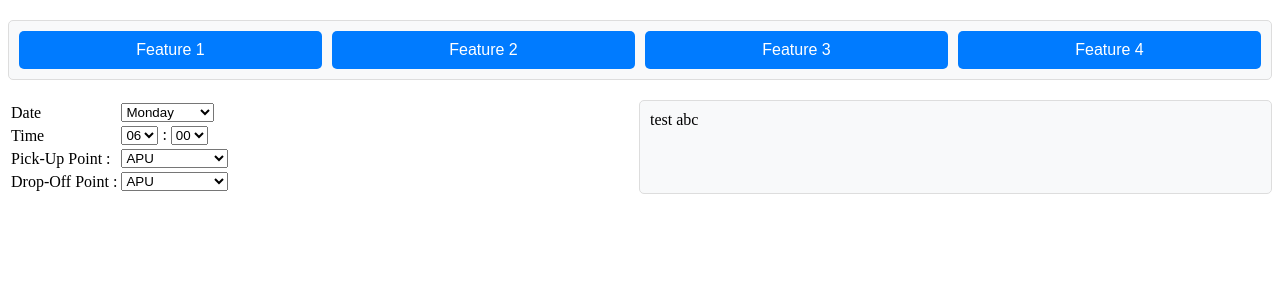
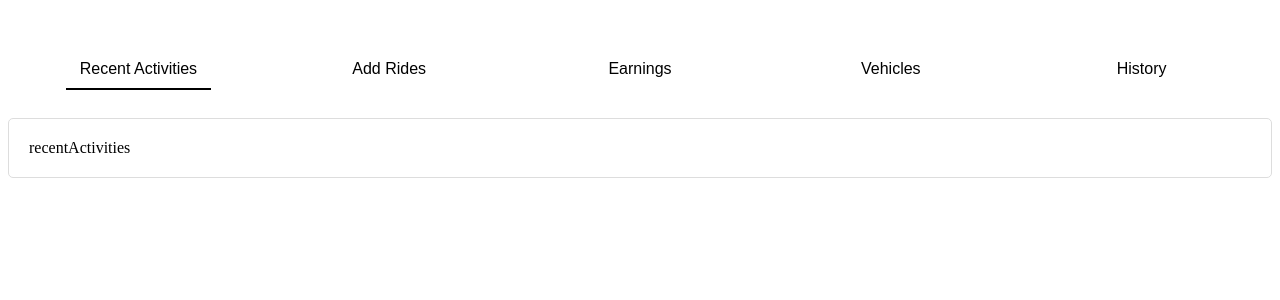
Before and after one commit to WeeLip0513/Capstone-Project, a PHP site: page /driverPage.html in a window 1280 px wide. Shown: the top 300 px of the page. Run offline with PHP 8.4, Linux system fonts and the light colour scheme.

Commit message:
driver page update

```diff
--- a/carpool/css/driverPage.css
+++ b/carpool/css/driverPage.css
@@ -1,26 +1,27 @@
 .features {
     display: flex;
-    justify-content: space-between;
+    justify-content: space-around;
     align-items: center;
     gap: 10px;
     margin-top: 20px;
     padding: 10px;
-    background-color: #f8f9fa;
-    border: 1px solid #ddd;
-    border-radius: 5px;
+    /* background-color: #f8f9fa; */
+    /* border: 1px solid #ddd; */
+    /* border-radius: 5px; */
 }
 
 .feature {
     flex: 1;
     padding: 10px 20px;
-    background-color: #007bff;
-    color: #ffffff;
+    background-color: #ffffff;
+    color: #000000;
     border: none;
     border-radius: 5px;
     cursor: pointer;
     font-size: 16px;
     text-align: center;
     position: relative;
+    transition: background-color 0.3s ease;
 }
 
 .feature::after {
@@ -30,7 +31,7 @@
     left: 50%;
     width: 0;
     height: 2px;
-    background-color: #ffffff;
+    background-color: #000000;
     transition: width 0.3s ease, left 0.3s ease;
 }
 
@@ -42,35 +43,39 @@
 
 .contents {
     margin-top: 20px;
-}
-
-.scheduleContent,
-.historyContent,
-.earningsContent,
-.vehicleContent {
-    display: none;
-}
-
-.scheduleContent.active,
-.historyContent.active,
-.earningsContent.active,
-.vehicleContent.active {
-    display: block;
-}
-
-.addRides {
-    flex: 1;
-}
-
-.displayRides {
-    flex: 1;
-    background-color: #f8f9fa;
-    padding: 10px;
+    padding: 20px;
+    background-color: #ffffff;
     border: 1px solid #ddd;
     border-radius: 5px;
 }
 
-.scheduleContent {
+.ridesContent,
+.activityContent,
+.earningsContent,
+.vehicleContent,
+.historyContent {
+    display: none;
+}
+
+/* Flex layout for the rides content */
+.ridesContent {
     display: flex;
     gap: 20px;
 }
+
+.addTable {
+    flex: 1;
+}
+
+.addedRides {
+    flex: 1;
+}
+
+/* Optional styling for the addTable and addedRides sections */
+.addTable table, .addedRides table {
+    /* width: 100%; */
+}
+
+button {
+    margin-top: 20px; /* Add spacing above the button */
+}
--- a/carpool/driverPage.html
+++ b/carpool/driverPage.html
@@ -1,44 +1,60 @@
 <!DOCTYPE html>
 <html lang="en">
   <head>
-        <meta charset="UTF-8">
-        <meta name="viewport" content="width=device-width, initial-scale=1.0">
-        <title>Button Features</title>
-        <link rel="stylesheet" href="css/driverPage.css">
+    <meta charset="UTF-8" />
+    <meta name="viewport" content="width=device-width, initial-scale=1.0" />
+    <title>Driver</title>
+    <link rel="stylesheet" href="css/driverPage.css" />
   </head>
   <body>
     <div class="features">
-            <button id="activity" class="feature"
-                data-content="scheduleContent">Feature 1</button>
-            <button id="history" class="feature"
-                data-content="historyContent">Feature 2</button>
-            <button id="earnings" class="feature"
-                data-content="earningsContent">Feature 3</button>
-            <button id="vehicles" class="feature"
-                data-content="vehicleContent">Feature 4</button>
+      <button
+        id="recentActivities"
+        class="feature"
+        data-content="activityContent"
+      >
+        Recent Activities
+      </button>
+      <button id="addRides" class="feature" data-content="ridesContent">
+        Add Rides
+      </button>
+      <button id="earnings" class="feature" data-content="earningsContent">
+        Earnings
+      </button>
+      <button id="vehicles" class="feature" data-content="vehicleContent">
+        Vehicles
+      </button>
+      <button id="history" class="feature" data-content="historyContent">
+        History
+      </button>
     </div>
     <div class="contents">
-            <div class="scheduleContent">
-                <div class="addRides">
-                    <table>
+      <div class="activityContent">recentActivities</div>
+      <div class="ridesContent" style="display: none">
+        <form action="" method="post" id="addRide">
+          <div class="center">
+            <table class="addRideTable">
               <tr>
-                            <td>Date</td>
                 <td>
-                                <select id="weekdays" name="weekdays">
+                  <h2>Day :</h2>
+                </td>
+                <td>
+                  <select name="day" id="day" required>
                     <option value="monday">Monday</option>
                     <option value="tuesday">Tuesday</option>
                     <option value="wednesday">Wednesday</option>
                     <option value="thursday">Thursday</option>
                     <option value="friday">Friday</option>
                   </select>
+                  <span class="error" id="dayError"></span>
                 </td>
               </tr>
               <tr>
                 <td>
-                                Time
+                  <h2>Time :</h2>
                 </td>
                 <td>
-                                <select id="hour" name="hour">
+                  <select name="hour" id="hour" required>
                     <option value="06">06</option>
                     <option value="07">07</option>
                     <option value="08">08</option>
@@ -53,8 +69,7 @@
                     <option value="17">17</option>
                     <option value="18">18</option>
                   </select>
-                                :
-                                <select id="min" name="min">
+                  <select name="minute" id="minute" required>
                     <option value="00">00</option>
                     <option value="05">05</option>
                     <option value="10">10</option>
@@ -68,41 +83,50 @@
                     <option value="50">50</option>
                     <option value="55">55</option>
                   </select>
+                  <span class="error" id="timeError"></span>
                 </td>
               </tr>
               <tr>
                 <td>
-                                Pick-Up Point :
+                  <h2>Pick-Up Point :</h2>
                 </td>
                 <td>
-                                <select id="pickUpPoint" name="pickUpPoint">
+                  <select name="pickup" id="pickup" required>
                     <option value="apu">APU</option>
-                                    <option value="lrt">LRT Bukit Jalil</option>
-                                    <option value="sriPetaling">APU</option>
+                    <option value="lrt_bukit_jalil">LRT Bukit Jalil</option>
                   </select>
+                  <span class="error" id="pickupError"></span>
                 </td>
               </tr>
               <tr>
                 <td>
-                                Drop-Off Point :
+                  <h2>Drop-Off Point :</h2>
                 </td>
                 <td>
-                                <select id="dropOffPoint" name="dropOffPoint">
+                  <select name="dropoff" id="dropoff" required>
                     <option value="apu">APU</option>
-                                    <option value="lrt">LRT Bukit Jalil</option>
-                                    <option value="sriPetaling">APU</option>
+                    <option value="lrt_bukit_jalil">LRT Bukit Jalil</option>
                   </select>
+                  <span class="error" id="dropoffError"></span>
+                </td>
+              </tr>
+              <tr>
+                <td colspan="2" style="text-align: center">
+                  <input
+                    type="submit"
+                    value="Submit"
+                    name="btnSubmit"
+                    class="button"
+                  />
                 </td>
               </tr>
             </table>
           </div>
-                <div class="displayRides">
-                    test abc
+        </form>
       </div>
-            </div>
-            <div class="historyContent" style="display: none;">testing2</div>
-            <div class="earningsContent" style="display: none;">testing3</div>
-            <div class="vehicleContent" style="display: none;">testing4</div>
+      <div class="earningsContent" style="display: none">earning</div>
+      <div class="vehicleContent" style="display: none">vehicle</div>
+      <div class="historyContent" style="display: none">history</div>
     </div>
     <script src="js/driverPage.js"></script>
   </body>
--- a/carpool/js/driverPage.js
+++ b/carpool/js/driverPage.js
@@ -7,12 +7,12 @@ document.addEventListener('DOMContentLoaded', function() {
             const contentId = this.getAttribute('data-content');
 
             contents.forEach(content => {
-                if (content.classList.contains(contentId)) {
-                    content.classList.add('active');
-                } else {
-                    content.classList.remove('active');
-                }
+                // Remove 'active' class from all contents
+                content.style.display = 'none';
             });
+
+            // Add 'active' class to the selected content
+            document.querySelector('.' + contentId).style.display = 'block';
 
             // Remove 'active' class from all buttons
             buttons.forEach(btn => btn.classList.remove('active'));
@@ -21,4 +21,10 @@ document.addEventListener('DOMContentLoaded', function() {
             this.classList.add('active');
         });
     });
+
+    // By default, show the first content and mark the first button as active
+    if (buttons.length > 0 && contents.length > 0) {
+        buttons[0].classList.add('active');
+        contents[0].style.display = 'block';
+    }
 });
```
Lines whose indentation alone changed are shown as unchanged.
